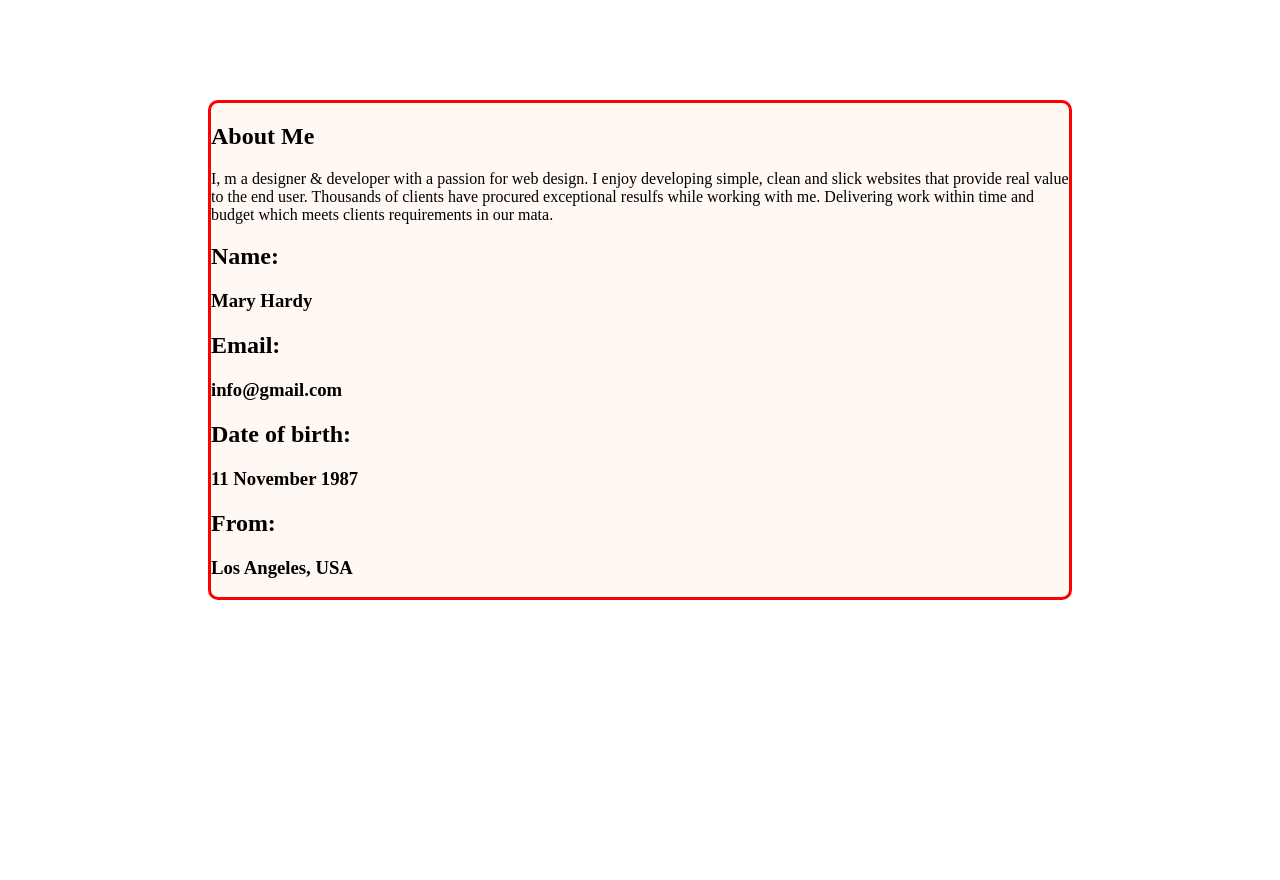
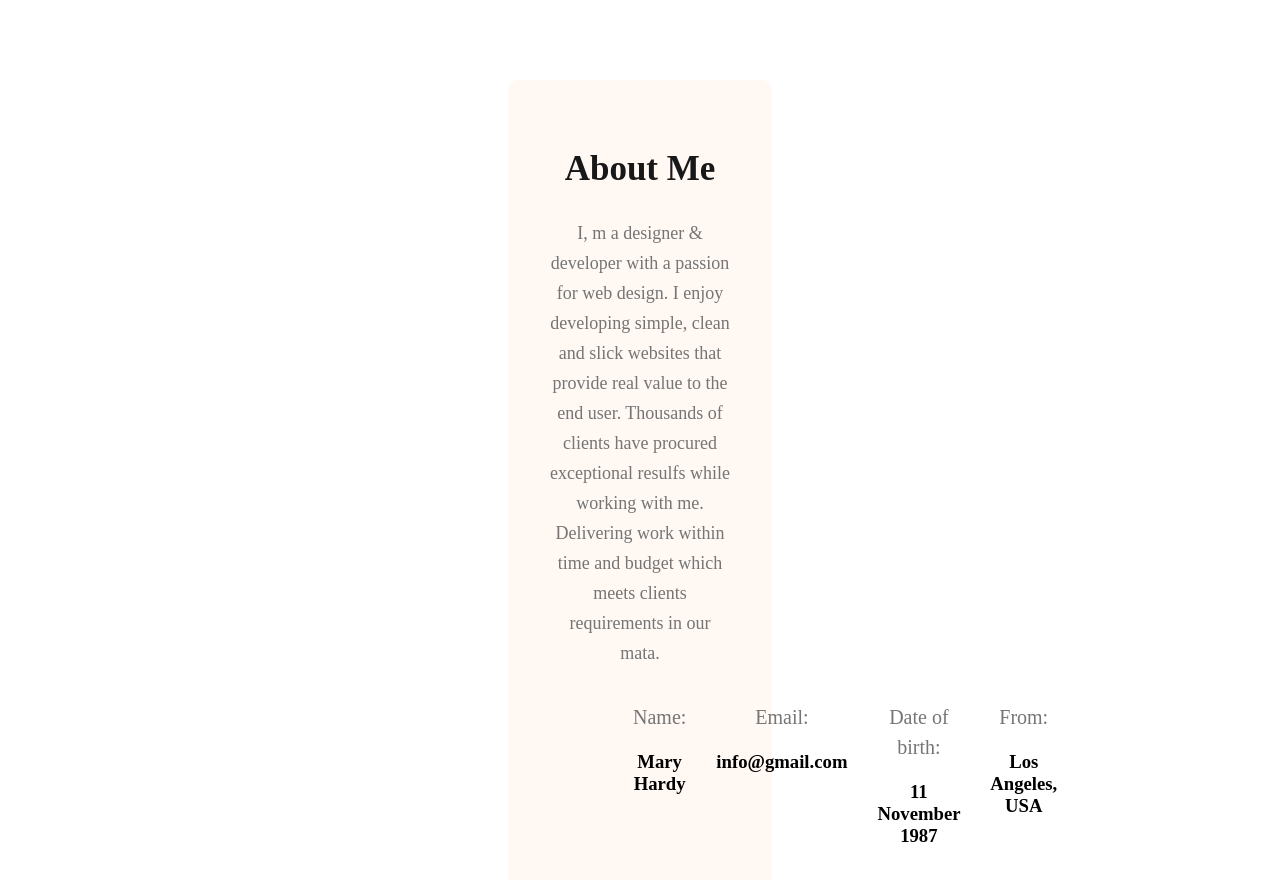
Before and after one commit to Sowravq/web-dovp-four, a plain HTML site: page index.html in a window 1280 px wide. Shown: the part 906-1786 px from the top of the page. Before the commit the page ends 1606 px from the top, so only its background shows below. Drawn offline with Linux system fonts and the light colour scheme.

Commit message:
main div bar added

```diff
--- a/index.html
+++ b/index.html
@@ -27,37 +27,35 @@
         <button class ="color-primary backgroud-primary">Contact</button>
        </div>
        <img class="profile-picture" src="images/images/hardy.png" alt="" srcset="">
-      </div>
     </header>
     <main>
       <div class="padding">
         <h2 class="main-head-style">About Me</h2>
         <p class="main-pra-style">I, m a designer & developer with a passion for web design. I enjoy developing simple, clean and slick websites that provide real value to the end user. Thousands of clients have procured exceptional resulfs while working with me. Delivering work within time and budget which meets clients requirements in our mata.</p>
 
-        <div >
-          <!-- <div  class="name-email-style">  -->
+         <div class="name-email-style">
+          <div class="center">
            <h2 class="ne-style">Name:</h2>
            <h3 class="em-style">
             Mary Hardy </h3>
         </div>
-
-        <div >
+        <div class="center" >
           <h2 class="ne-style">Email:
              </h2>
           <h3 class="em-style">info@gmail.com</h3>
        </div>
-       <div>
+       <div class="center">
         <h2 class="ne-style">Date of birth:
            </h2>
         <h3 class="em-style">11 November 1987</h3>
      </div>
-     <div>
+     <div class="center">
       <h2 class="ne-style">From:
          </h2>
       <h3 class="em-style">Los Angeles, USA</h3>
     </div>
    </div>
-      </div>
+  </div>
     </main>
     <footer>
 
--- a/page style/style.css
+++ b/page style/style.css
@@ -83,12 +83,47 @@ line-height: 30px;
 height: 676px;
   }
  .padding{
-
     border-radius: 10px;
 background: #FFF8F3;
-border: 3px solid red;
- margin:100px 200px;
+border: none;
+  margin-top: 80px;
+  margin-left: 500px;
+  margin-right: 500px;
+ text-align: center;
+ padding: 40px;
  }
- .name-email-style{
+.name-email-style{
     display: flex;
- }
+    margin-left: 85px;
+    /* text-align: center; */
+    gap: 30px;
+}
+.main-head-style{
+    color:  #181818;
+font-size: 35px;
+/* font-style: normal; */
+font-weight: 700;
+/* line-height: normal; */
+}
+.main-pra-style{
+    color:   #757575;
+/* text-align: justify; */
+/* font-family: Open Sans; */
+font-size: 18px;
+/* font-style: normal; */
+font-weight: 400;
+line-height: 30px;
+}
+.ne-style{
+    color: #757575;
+    /* text-align: center; */
+    /* font-family: Open Sans; */
+    font-size: 20px;
+    /* font-style: normal; */
+    font-weight: 400;
+    line-height: 30px;
+}
+.center{
+    /* text-align: center; */
+    /* display: flex; */
+}
```
